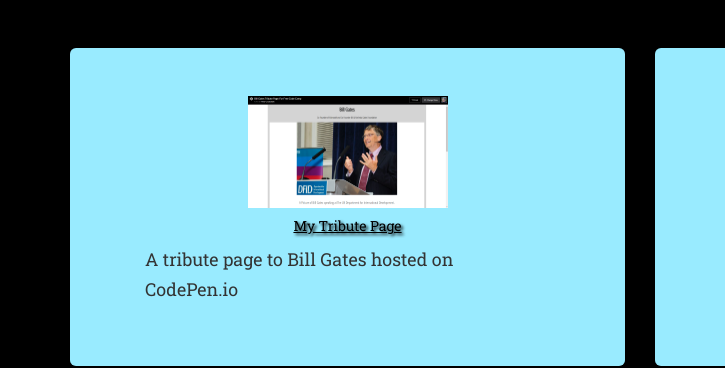
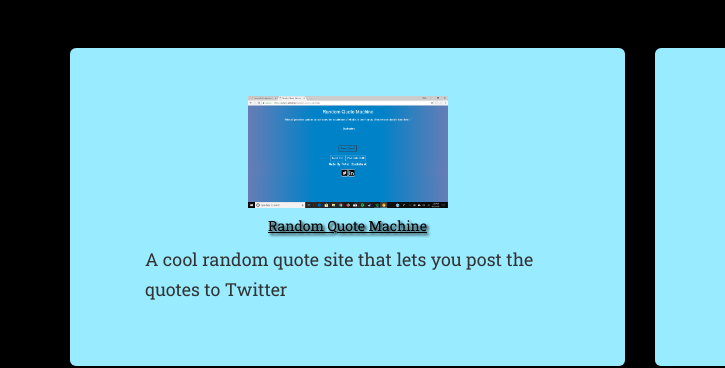
Before and after one commit to petercr/petercr.github.io, a plain HTML site: page index.html in a window 1280 px wide. Shown: the part 909-1277 px from the top of the page, 0-725 px from the left. Drawn offline with nearby package versions, Linux system fonts and the light colour scheme.

Commit message:
added picture of the random quote and added to portfolio section

```diff
--- a/index.html
+++ b/index.html
@@ -113,9 +113,9 @@
           <div class="col-xs-12 col-sm-6 col-md-6 col-lg-6">
               <div class="jumbotron">
                 <div class="container">
-                  <img src="codePenPage.png" class="img-responsive center-block" height="200px" width="200px" alt="test picture">
-                  <h5 class="text-center"><a href="#">My Tribute Page</a></h5>
-                  <p><small> A tribute page to Bill Gates hosted on CodePen.io </small> </p>
+                  <img src="img/randomQuote.png" class="img-responsive center-block" height="200px" width="200px" alt="test picture">
+                  <h5 class="text-center"><a href="#">Random Quote Machine</a></h5>
+                  <p><small> A cool random quote site that lets you post the quotes to Twitter</small> </p>
                 </div> <!-- end .container -->
               </div> <!-- end .jumbotron -->
           </div> <!-- end of *.cols -->
```
Also changed, not shown: img/randomQuote.png (added).
